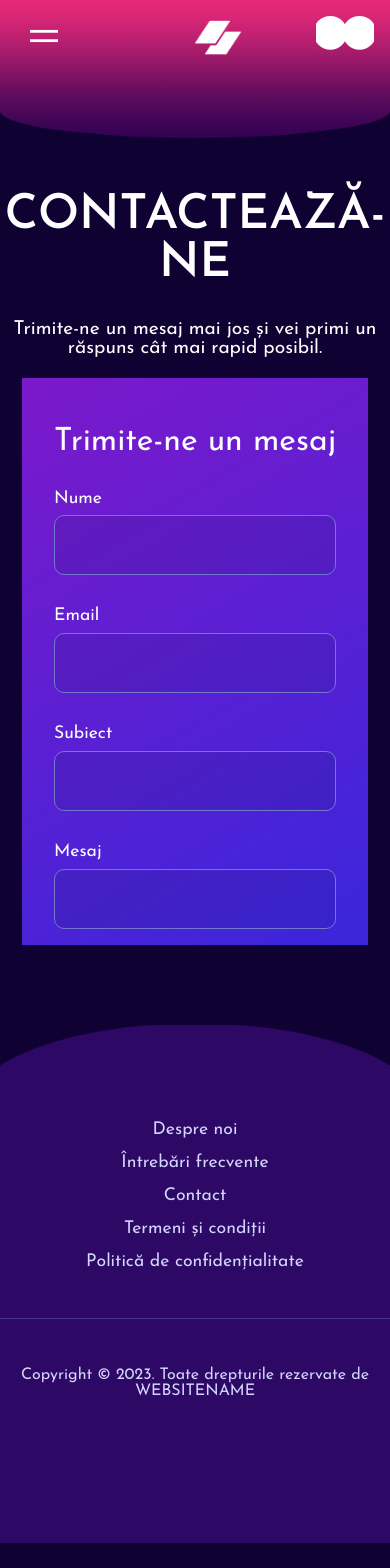
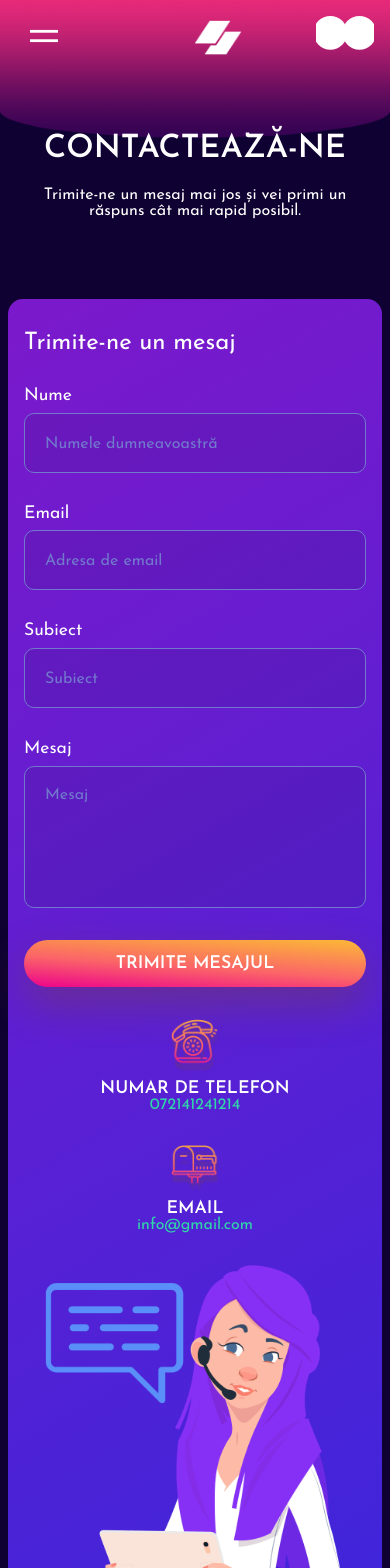
Before and after one commit to adrianxfilip/getaticket, a React (Create React App) app: page /contact in a window 390 px wide. Shown: the top 1568 px of the page. Before the commit the page ends 1543 px from the top, so only its background shows below. Built offline with nearby package versions, Linux system fonts and the light colour scheme; no server answers; some icons are missing.

Commit message:
Finished contact page, updates to overall look and feel

```diff
--- a/src/Components/ContactUs/ContactUs.js
+++ b/src/Components/ContactUs/ContactUs.js
@@ -1,8 +1,18 @@
 import "../../Styles/ContactUs.scss";
+import { motion } from "framer-motion";
+import phone from "../../Assets/phone.png"
+import email from "../../Assets/email.png"
+import contact from "../../Assets/contact.png"
 
 export default function ContactUs() {
   return (
-    <div className="contact-us-page">
+    <motion.div
+      className="contact-us-page"
+      initial={{ opacity: 0 }}
+      animate={{ opacity: 1 }}
+      exit={{ opacity: 0 }}
+      transition={{ duration: 0.2 }}
+    >
       <h1>Contactează-ne</h1>
       <p>
         Trimite-ne un mesaj mai jos și vei primi un răspuns cât mai rapid
@@ -13,22 +23,42 @@ export default function ContactUs() {
           <p>Trimite-ne un mesaj</p>
           <div className="form-group">
             <label>Nume</label>
-            <input type="text"></input>
+            <input type="text" placeholder="Numele dumneavoastră"></input>
           </div>
           <div className="form-group">
             <label>Email</label>
-            <input type="email"></input>
+            <input type="email" placeholder="Adresa de email"></input>
           </div>
           <div className="form-group">
             <label>Subiect</label>
-            <input type="text"></input>
+            <input type="text" placeholder="Subiect"></input>
           </div>
           <div className="form-group">
             <label>Mesaj</label>
-            <input type="text"></input>
+            <textarea type="text" placeholder="Mesaj"></textarea>
           </div>
+          <button type="submit">
+            TRIMITE MESAJUL
+          </button>
         </form>
+        <div className="info-wrapper">
+          <div className="info-card">
+            <img src={phone} className="info-img"></img>
+            <div>
+            <p>NUMAR DE TELEFON</p>
+            <p>072141241214</p>
+            </div>
+          </div>
+          <div className="info-card">
+            <img src={email} className="info-img"></img>
+            <div>
+            <p>EMAIL</p>
+            <p>info@gmail.com</p>
+            </div>
+          </div>
+          <img src={contact} className="contact-img"></img>
+        </div>
       </div>
-    </div>
+    </motion.div>
   );
 }
--- a/src/Components/Contests/ContestPage.js
+++ b/src/Components/Contests/ContestPage.js
@@ -1,6 +1,7 @@
 import { useSelector } from "react-redux";
 import { useParams } from "react-router-dom";
 import { useEffect, useState, useRef } from "react";
+import { motion } from "framer-motion";
 import "../../Styles/ContestPage.scss";
 import displacement from "../../Assets/displacement.png";
 import horsepower from "../../Assets/horsepower.png";
@@ -113,7 +114,13 @@ export default function ContestPage() {
   const inputRef = useRef(null);
 
   return (
-    <div className="contest-page">
+    <motion.div
+      className="contest-page"
+      initial={{ opacity: 0 }}
+      animate={{ opacity: 1 }}
+      exit={{ opacity: 0 }}
+      transition={{ duration: 0.2 }}
+    >
       <div className="contest-wrapper">
         <ImageCarousel images={contestData.images}></ImageCarousel>
         <div className="contest-container">
@@ -242,6 +249,6 @@ export default function ContestPage() {
           </div>
         </div>
       </div>
-    </div>
+    </motion.div>
   );
 }
--- a/src/Components/Footer.js
+++ b/src/Components/Footer.js
@@ -13,7 +13,7 @@ export default function Footer() {
             <Link to="/faq">Întrebări frecvente</Link>
           </li>
           <li>
-            <Link to="Despre noi">Contact</Link>
+            <Link to="/contact">Contact</Link>
           </li>
           <li>
             <Link to="Despre noi">Termeni și condiții</Link>
--- a/src/Styles/ContactUs.scss
+++ b/src/Styles/ContactUs.scss
@@ -19,27 +19,34 @@
 }
 
 .contact-form-wrapper {
-  margin: 0 auto;
-  padding: 1em 2em;
+  margin: 5em auto 0;
+  padding: 1em 3em 0;
+  border-radius: 15px;
   background-image: -webkit-linear-gradient(
     120deg,
     rgb(59, 38, 219) 1%,
     rgb(123, 25, 203) 100%
   );
   width: fit-content;
+  display: flex;
   p{
     font-size: 2em;
+    margin: 0;
+    text-align: left;
+  }
+  form{
+    margin: 2em 2em 0 0;
   }
   .form-group {
     display: flex;
     flex-direction: column;
-    margin: 2em 0 0 0;
+    margin: 2em 0;
     label{
       color: white;
       font-size: 1.1em;
       margin: 0 0 .5em 0;
     }
-    input{
+    input, textarea{
     background-color: rgba(0, 18, 50, 0.102);
     font-size: 16px;
     color: #ffffff;
@@ -47,5 +54,130 @@
     border-radius: 10px;
     padding: 20px;
     };
+    input:focus, textarea:focus{
+      outline: none;
+      border: 1px solid #ff4800;
+    }
+    input::placeholder, textarea::placeholder{
+      font-family: "Josefin Sans", sans-serif;
+      color: #7279cd;;
+    }
+    textarea{
+      min-width: 400px;
+      min-height: 100px;
+      resize: none;
+    }
+  }
+  button{
+    cursor: pointer;
+    background-image: -webkit-linear-gradient(86deg, rgb(236, 3, 139) 0%, rgb(251, 100, 104) 44%, rgb(251, 185, 54) 100%);
+    border: none;
+    font-size: 1.1em;
+    font-weight: 600;
+    color: white;
+    width: 100%;
+    padding: 15px 0;
+    border-radius: 25px;
+    box-shadow: 0px 17px 40px 0px rgba(124, 78, 25, 0.35);
+    margin:0;
+  }
+  .info-wrapper{
+    margin: 2.5em 0 0 4em;
+    .info-card{
+      display: flex;
+      margin: 0 0 1em 0;
+      div{
+        display: flex;
+        flex-direction: column;
+        justify-content: space-evenly;
+      }
+      .info-img{
+        margin: 0 1em 0 0;
+        width: 60px;
+      }
+      p{
+        text-align: left;
+      }
+      p:first-child{
+        font-size: 1.1em;
+        font-weight: 600;
+      }
+      p:nth-child(2){
+        color: #31d7a9;
+        font-size: 1em;
+      }
+    }
+    .contact-img{
+      margin:0 0 -5px 0;
+    }
   }
 }
+
+@media only screen and (max-width: 1200px) {
+.contact-form-wrapper{
+  flex-direction: column;
+  form{
+    margin: 2em auto;
+  }
+  .info-wrapper{
+    margin: 0 auto;
+    .info-card{
+      flex-direction: column;
+      align-items: center;
+      margin: 0 0 2em 0;
+      .info-img{
+        margin: 0 0 .5em 0;
+      }
+      p{
+        text-align: center;
+      }
+    }
+  }
+}
+}
+
+@media only screen and (max-width: 800px) {
+.contact-us-page{
+  h1{
+    font-size:2.5em;
+  }
+  p{
+    font-size:1.2em;
+  }
+}
+}
+
+@media only screen and (max-width: 600px) {
+  .contact-us-page{
+    padding: 7em 0 0 0;
+    h1{
+      font-size:2em;
+    }
+    p{
+      font-size:1em;
+      margin: 0 1em;
+    }
+  }
+  .contact-form-wrapper{
+    padding: 0 1em;
+    p{
+      font-size: 1.5em;
+      margin: 0;
+    }
+    .form-group{
+      textarea{
+        min-width: 300px;
+      };
+    }
+    .info-wrapper{
+      .info-card{
+        .info-img{
+          width: 50px;
+        }
+      }
+      .contact-img{
+        width: 300px;
+      }
+    }
+  }
+}
--- a/src/Styles/Home.scss
+++ b/src/Styles/Home.scss
@@ -42,24 +42,16 @@
         display: block;
         margin: 2em auto 0;
         text-transform: uppercase;
-        font-size: 1.5em;
-        padding: 1em 1em 0.8em;
+        font-size: 1.6em;
+        padding: 1em 2em 0.8em;
         border: none;
-        border-radius: 50px;
+        border-radius: 25px;
         cursor: pointer;
-        font-weight: 700;
-        background: #fc4a1a;  /* fallback for old browsers */
-        background: -webkit-linear-gradient(to right, #f7b733, #fc4a1a);  /* Chrome 10-25, Safari 5.1-6 */
-        background: linear-gradient(to right, #f7b733, #fc4a1a); /* W3C, IE 10+/ Edge, Firefox 16+, Chrome 26+, Opera 12+, Safari 7+ */
+        font-weight: 600;
+        background-image: -webkit-linear-gradient(86deg, rgb(236, 3, 139) 0%, rgb(251, 100, 104) 44%, rgb(251, 185, 54) 100%);
         color: white;
         transition-duration: 0.1s;
-        box-shadow:
-        0px 0.7px 2.2px rgba(0, 0, 0, 0.02),
-        0px 1.6px 5.3px rgba(0, 0, 0, 0.028),
-        0px 3px 10px rgba(0, 0, 0, 0.035),
-        0px 5.4px 17.9px rgba(0, 0, 0, 0.042),
-        0px 10px 33.4px rgba(0, 0, 0, 0.05),
-        0px 24px 80px rgba(0, 0, 0, 0.07)
+        box-shadow: 0px 17px 40px 0px rgba(124, 78, 25, 0.35);
       ;
     }
     button:hover{
@@ -100,7 +92,7 @@
             padding: 10em 0 0 0;
         }
         button{
-            font-size: 1.3em;
+            font-size: 1.1em;
         }
     }
   }
--- a/src/Styles/HomeContact.scss
+++ b/src/Styles/HomeContact.scss
@@ -35,6 +35,12 @@
       padding: 2em;
       border-radius: 25px;
       width: 500px;
+      box-shadow: 0.3px 1.2px 1.6px rgba(0, 0, 0, 0.017),
+      0.6px 2.7px 3.6px rgba(0, 0, 0, 0.024),
+      1.1px 4.7px 6.3px rgba(0, 0, 0, 0.03), 1.8px 7.5px 10px rgba(0, 0, 0, 0.035),
+      2.7px 11.6px 15.5px rgba(0, 0, 0, 0.04),
+      4.2px 18.1px 24.1px rgba(0, 0, 0, 0.046), 7px 30px 40px rgba(0, 0, 0, 0.053),
+      14px 60px 80px rgba(0, 0, 0, 0.07);
       .card-button-wrapper{
         display: flex;
       }
--- a/src/Styles/HowToPlay.scss
+++ b/src/Styles/HowToPlay.scss
@@ -40,6 +40,12 @@
     border-radius: 10px;
     margin: 0 2em 2em 0;
     box-sizing: border-box;
+    box-shadow: 0.3px 1.2px 1.6px rgba(0, 0, 0, 0.017),
+    0.6px 2.7px 3.6px rgba(0, 0, 0, 0.024),
+    1.1px 4.7px 6.3px rgba(0, 0, 0, 0.03), 1.8px 7.5px 10px rgba(0, 0, 0, 0.035),
+    2.7px 11.6px 15.5px rgba(0, 0, 0, 0.04),
+    4.2px 18.1px 24.1px rgba(0, 0, 0, 0.046), 7px 30px 40px rgba(0, 0, 0, 0.053),
+    14px 60px 80px rgba(0, 0, 0, 0.07);
     .card-number {
       position: absolute;
       top: 90px;
--- a/src/Styles/NextDraw.scss
+++ b/src/Styles/NextDraw.scss
@@ -45,6 +45,7 @@
     margin: 0;
     font-size: 1.1em;
     background-image: -webkit-linear-gradient(7deg, #ec1379 0%, #6c0092 100%);
+    box-shadow: 0px 17px 40px 0px rgba(201, 3, 112, 0.35);
     .fi-rs-ticket{
         display: inline-block;
         transform: rotate(45deg);
--- a/src/Styles/Profile.scss
+++ b/src/Styles/Profile.scss
@@ -2,10 +2,15 @@
     margin:0;
     padding: 10em 0;
     background-image: url("../Assets/background.png");
-    background-size: cover;
+    background-size: contain;
     background-repeat: no-repeat;
     background-position: top;
 }
+@media only screen and (max-width: 800px) {
+    .profile-page{
+        background-size: cover;
+    }
+  }
 
 @media only screen and (max-width: 600px) {
     .profile-page{
```
Also changed, not shown: src/Components/FAQ/FAQ.js (+23 -18 lines), src/Assets/contact.png (added).
